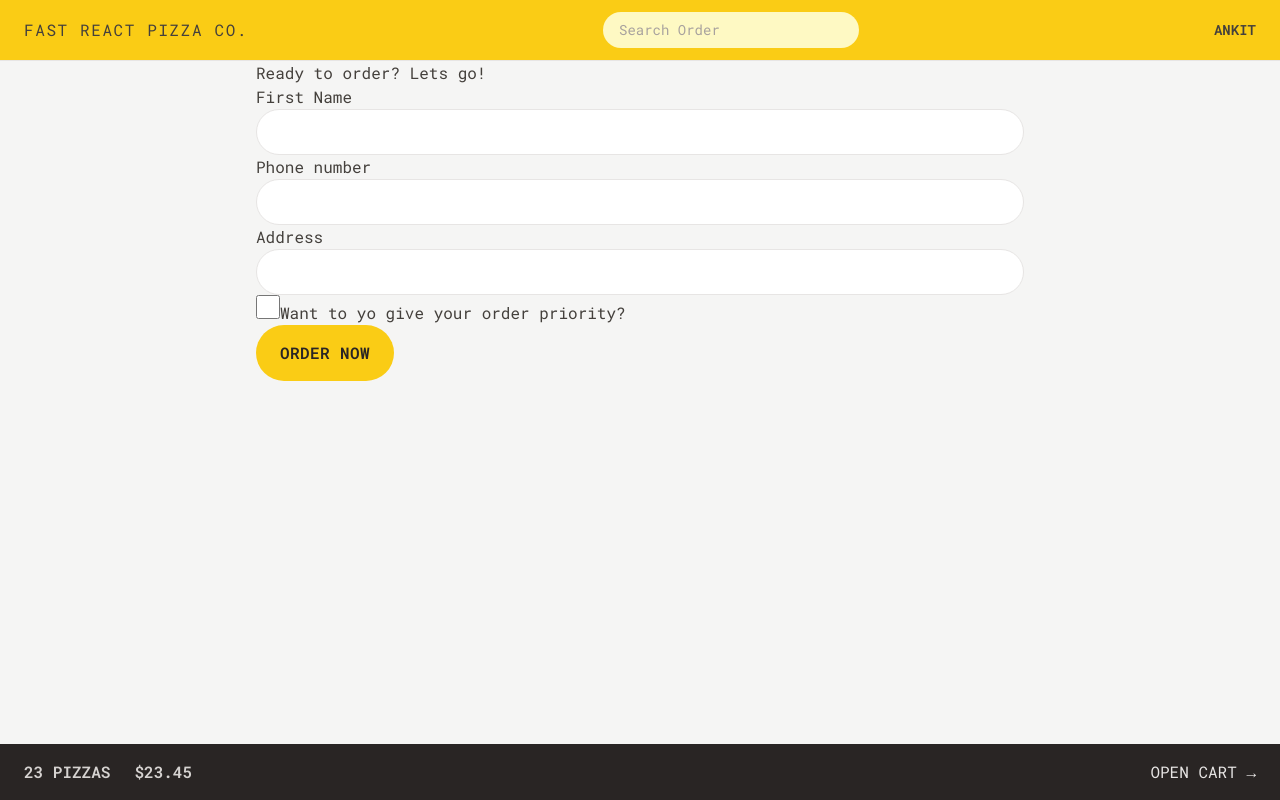
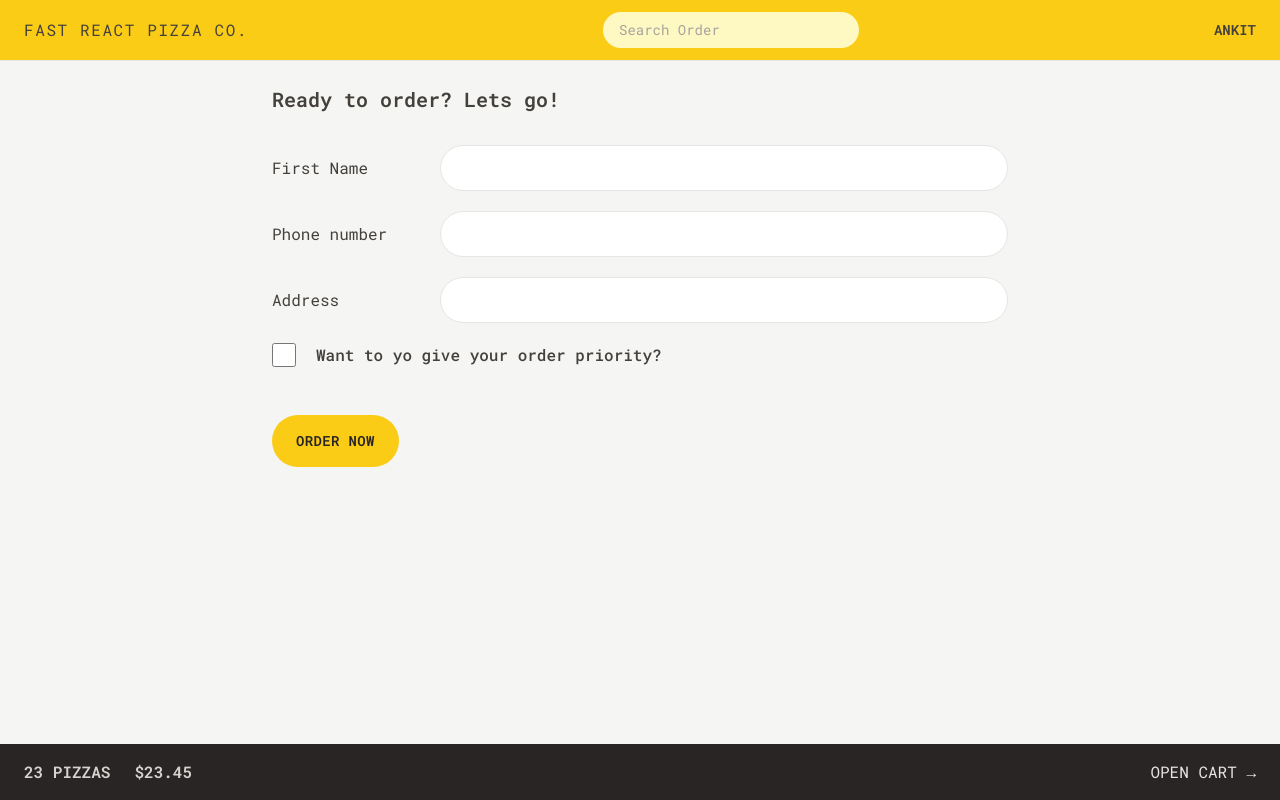
Before and after one commit to ankitsrivastava0103/fast-react-pizza, a React (Vite) app: page /order/new in a window 1280 px wide. Built offline with nearby package versions, Linux system fonts and the light colour scheme.

Commit message:
Styling Order Component

```diff
--- a/src/features/order/CreateOrder.jsx
+++ b/src/features/order/CreateOrder.jsx
@@ -42,31 +42,40 @@
   const cart = fakeCart;
   console.log(cart);
   return (
-    <div>
-      <h2>Ready to order? Lets go!</h2>
+    <div className="px-4 py-6">
+      <h2 className="mb-8 text-xl font-semibold">Ready to order? Lets go!</h2>
 
       <Form method="POST" action="/order/new">
-        <div>
-          <label>First Name</label>
-          <input className="input" type="text" name="customer" required />
+        <div className="mb-5 flex flex-col gap-2 sm:flex-row sm:items-center">
+          <label className="sm:basis-40">First Name</label>
+          <input className="input grow" type="text" name="customer" required />
         </div>
 
-        <div>
-          <label>Phone number</label>
-          <div>
-            <input className="input" type="tel" name="phone" required />
-          </div>
-          {formErrors?.phone && <p>{formErrors.phone}</p>}
-        </div>
-
-        <div>
-          <label>Address</label>
-          <div>
-            <input className="input" type="text" name="address" required />
+        <div className="mb-5 flex flex-col gap-2 sm:flex-row sm:items-center">
+          <label className="sm:basis-40">Phone number</label>
+          <div className="grow">
+            <input className="input w-full" type="tel" name="phone" required />
+            {formErrors?.phone && (
+              <p className="mt-2 rounded-md bg-red-100 text-xs text-red-700">
+                {formErrors.phone}
+              </p>
+            )}
           </div>
         </div>
 
-        <div>
+        <div className="mb-5 flex flex-col gap-2 sm:flex-row sm:items-center">
+          <label className="sm:basis-40">Address</label>
+          <div className="grow">
+            <input
+              className="input w-full"
+              type="text"
+              name="address"
+              required
+            />
+          </div>
+        </div>
+
+        <div className="mb-12 flex items-center gap-5">
           <input
             className="h-6 w-6 accent-yellow-400 focus:outline-none focus:ring focus:ring-yellow-400 focus:ring-offset-2"
             type="checkbox"
@@ -75,7 +84,9 @@
             // value={withPriority}
             // onChange={(e) => setWithPriority(e.target.checked)}
           />
-          <label htmlFor="priority">Want to yo give your order priority?</label>
+          <label className="font-medium" htmlFor="priority">
+            Want to yo give your order priority?
+          </label>
         </div>
 
         <div>
--- a/src/features/order/Order.jsx
+++ b/src/features/order/Order.jsx
@@ -7,6 +7,7 @@
   formatCurrency,
   formatDate,
 } from "../../utils/helpers";
+import OrderItem from "./OrderItem";
 
 function Order() {
   const order = useLoaderData();
@@ -22,32 +23,52 @@
   } = order;
   const deliveryIn = calcMinutesLeft(estimatedDelivery);
 
-  console.log(id, cart);
+  return (
+    <div className="space-y-8 px-4 py-6">
+      <div className="flex flex-wrap items-center justify-between gap-2">
+        <h2 className="text-xl font-semibold">Order #{id} status</h2>
 
-  return (
-    <div>
-      <div>
-        <h2>Status</h2>
-
-        <div>
-          {priority && <span>Priority</span>}
-          <span>{status} order</span>
+        <div className="space-x-2">
+          {priority && (
+            <span className="rounded-full bg-red-500 px-3 py-1 text-sm font-semibold uppercase tracking-wide text-red-50">
+              Priority
+            </span>
+          )}
+          <span className="rounded-full bg-green-500 px-3 py-1 text-sm font-semibold uppercase tracking-wide text-green-50">
+            {status} order
+          </span>
         </div>
       </div>
 
-      <div>
-        <p>
+      <div className="flex flex-wrap items-center justify-between gap-2 bg-stone-200 px-6 py-5">
+        <p className="font-medium">
           {deliveryIn >= 0
             ? `Only ${calcMinutesLeft(estimatedDelivery)} minutes left 😃`
             : "Order should have arrived"}
         </p>
-        <p>(Estimated delivery: {formatDate(estimatedDelivery)})</p>
+        <p className="text-xs text-stone-500">
+          (Estimated delivery: {formatDate(estimatedDelivery)})
+        </p>
       </div>
 
-      <div>
-        <p>Price pizza: {formatCurrency(orderPrice)}</p>
-        {priority && <p>Price priority: {formatCurrency(priorityPrice)}</p>}
-        <p>To pay on delivery: {formatCurrency(orderPrice + priorityPrice)}</p>
+      <ul className="divide-y divide-stone-200 border-b border-t">
+        {cart.map((item) => (
+          <OrderItem item={item} key={item.id} />
+        ))}
+      </ul>
+
+      <div className="space-y-2 bg-stone-200 px-6 py-5">
+        <p className="text-sm font-medium text-stone-600">
+          Price pizza: {formatCurrency(orderPrice)}
+        </p>
+        {priority && (
+          <p className="text-sm font-medium text-stone-600">
+            Price priority: {formatCurrency(priorityPrice)}
+          </p>
+        )}
+        <p className="font-bold">
+          To pay on delivery: {formatCurrency(orderPrice + priorityPrice)}
+        </p>
       </div>
     </div>
   );
--- a/src/features/order/OrderItem.jsx
+++ b/src/features/order/OrderItem.jsx
@@ -1,13 +1,17 @@
+import { formatCurrency } from "../../utils/helpers";
+
+/* eslint-disable react/prop-types */
 function OrderItem({ item, isLoadingIngredients, ingredients }) {
   const { quantity, name, totalPrice } = item;
+  console.log(isLoadingIngredients, ingredients);
 
   return (
-    <li>
-      <div>
+    <li className="py-3 ">
+      <div className="flex items-center justify-between gap-4 text-sm">
         <p>
-          <span>{quantity}&times;</span> {name}
+          <span className="font-bold">{quantity}&times;</span> {name}
         </p>
-        <p>{formatCurrency(totalPrice)}</p>
+        <p className="font-bold">{formatCurrency(totalPrice)}</p>
       </div>
     </li>
   );
--- a/src/index.css
+++ b/src/index.css
@@ -4,7 +4,7 @@
 
 @layer components {
   .input {
-    @apply w-full rounded-full border border-stone-200 px-4 py-2 text-sm transition-all duration-300 placeholder:text-stone-400
+    @apply rounded-full border border-stone-200 px-4 py-2 text-sm transition-all duration-300 placeholder:text-stone-400
     focus:outline-none focus:ring focus:ring-yellow-400 md:px-6 md:py-3;
   }
   /* https://dev.to/afif/i-made-100-css-loaders-for-your-next-project-4eje */
--- a/src/ui/Button.jsx
+++ b/src/ui/Button.jsx
@@ -3,7 +3,7 @@
 /* eslint-disable react/prop-types */
 const Button = ({ children, disabled, to, type }) => {
   const base =
-    "inline-block rounded-full bg-yellow-400 font-semibold uppercase tracking-wide text-stone-800 transition-colors duration-300 hover:bg-yellow-300 focus:bg-yellow-300 focus:ring focus:ring-yellow-300 focus:ring-offset-2 active:bg-slate-400 disabled:cursor-not-allowed";
+    "inline-block text-sm rounded-full bg-yellow-400 font-semibold uppercase tracking-wide text-stone-800 transition-colors duration-300 hover:bg-yellow-300 focus:bg-yellow-300 focus:ring focus:ring-yellow-300 focus:ring-offset-2 active:bg-slate-400 disabled:cursor-not-allowed";
 
   const styles = {
     primary: base + " px-4 py-3 md:px-6 md:py-4",
```
Also changed, not shown: index.html (+5 -2 lines).
